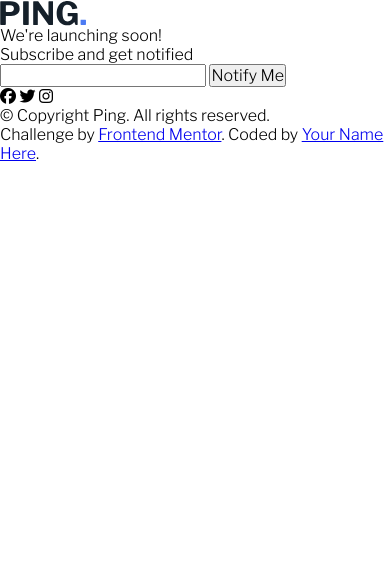
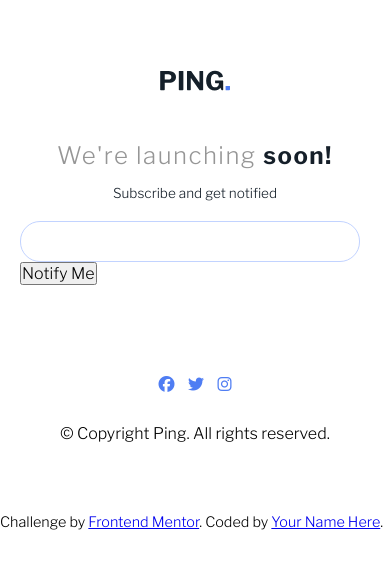
Before and after one commit to nelsonuprety1/Ping-single-column-coming-soon-page, a plain HTML site: page index.html in a window 390 px wide. Drawn offline with nearby package versions, Linux system fonts and the light colour scheme.

Commit message:
mobile design

```diff
--- a/styles/style.css
+++ b/styles/style.css
@@ -17,6 +17,97 @@ body {
         sans-serif;
 }
 
+.container {
+    display: flex;
+    flex-direction: column;
+    max-width: 350px;
+    max-height: 750px;
+    justify-content: center;
+    align-items: center;
+    margin: 70px auto;
+}
+
+.logo {
+    max-width: 70px;
+    margin-bottom: 50px;
+}
+
+.title {
+    font-size: 1.5rem;
+    color: var(--color-gray);
+    font-weight: var(--font-weight-light);
+    margin-bottom: 15px;
+    letter-spacing: 1.5px;
+}
+
+.soon {
+    color: var(--color-very-dark-blue);
+    font-weight: var(--font-weight-bold);
+}
+
+.subscribe {
+    font-size: 0.85rem;
+    color: var(--color-very-dark-blue);
+    font-weight: var(--font-weight-light);
+    margin-bottom: 20px;
+}
+
+#email {
+    width: 340px;
+    padding: 10px;
+    border-radius: 20px;
+    border: 1px solid var(--color-pale-blue);
+}
+
+.btn {
+    width: 340px;
+    padding: 10px;
+    border-radius: 20px;
+    color: hsl(0, 0%, 100%);
+    border: 1px solid var(--color-blue);
+    background-color: var(--color-blue);
+    font-weight: var(--font-weight-bold);
+    font-size: 0.75rem;
+}
+
+
 .error-msg {
     display: none;
+    font-size: 0.75rem;
+    color: var(--color-light-red);
+    margin-top: 10px;
+    margin-bottom: 10px;
 }
+
+.btn {
+    display: block;
+    margin-top: 20px;
+}
+
+.dashboard {
+    margin: 50px 50px;
+}
+
+.social-icons {
+    color: var(--color-blue);
+    margin-top: 90px;
+    margin-bottom: 30px;
+}
+
+.fa-facebook {
+    margin-right: 10px;
+}
+
+.fa-twitter {
+    margin-right: 10px;
+}
+
+.cp-rt {
+    font-size: 0.75rem;
+    color: var(--color-gray);
+    font-weight: var(--font-weight-light);
+}
+
+.attribution {
+    font-size: 0.9rem;
+}
```
